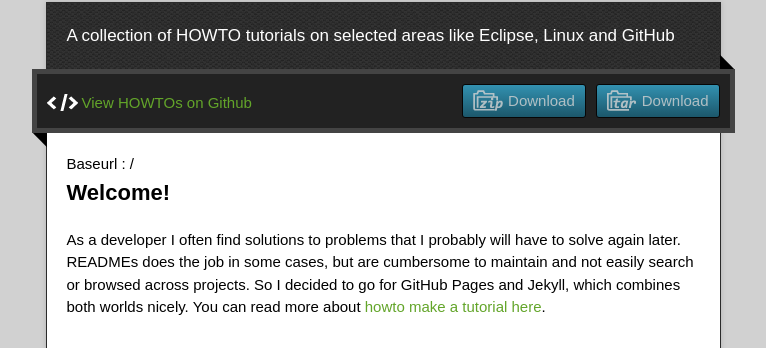
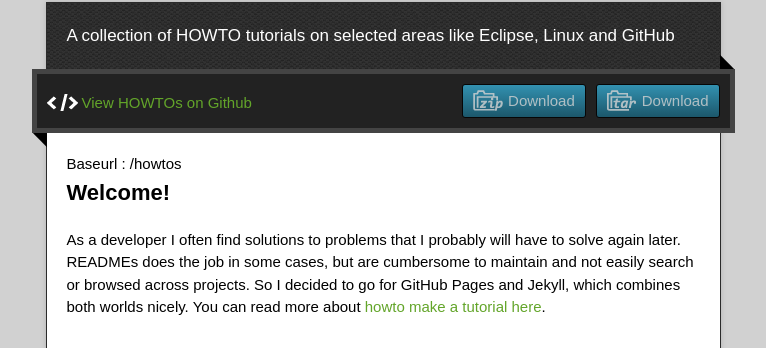
Before and after one commit to kengu/howtos, a Jekyll site: the page built from index.md, in a window 1280 px wide. Shown: the part 128-476 px from the top of the page, without its empty margins (257-1023 px from the left). Built offline with Jekyll 4.4.1, drawn with Linux system fonts in a browser that asks for light colours; nearby versions of some CDN libraries.

Commit message:
Update _config.yml

```diff
--- a/_config.yml
+++ b/_config.yml
@@ -1 +1 @@
-baseurl: /
+baseurl: /howtos
```
